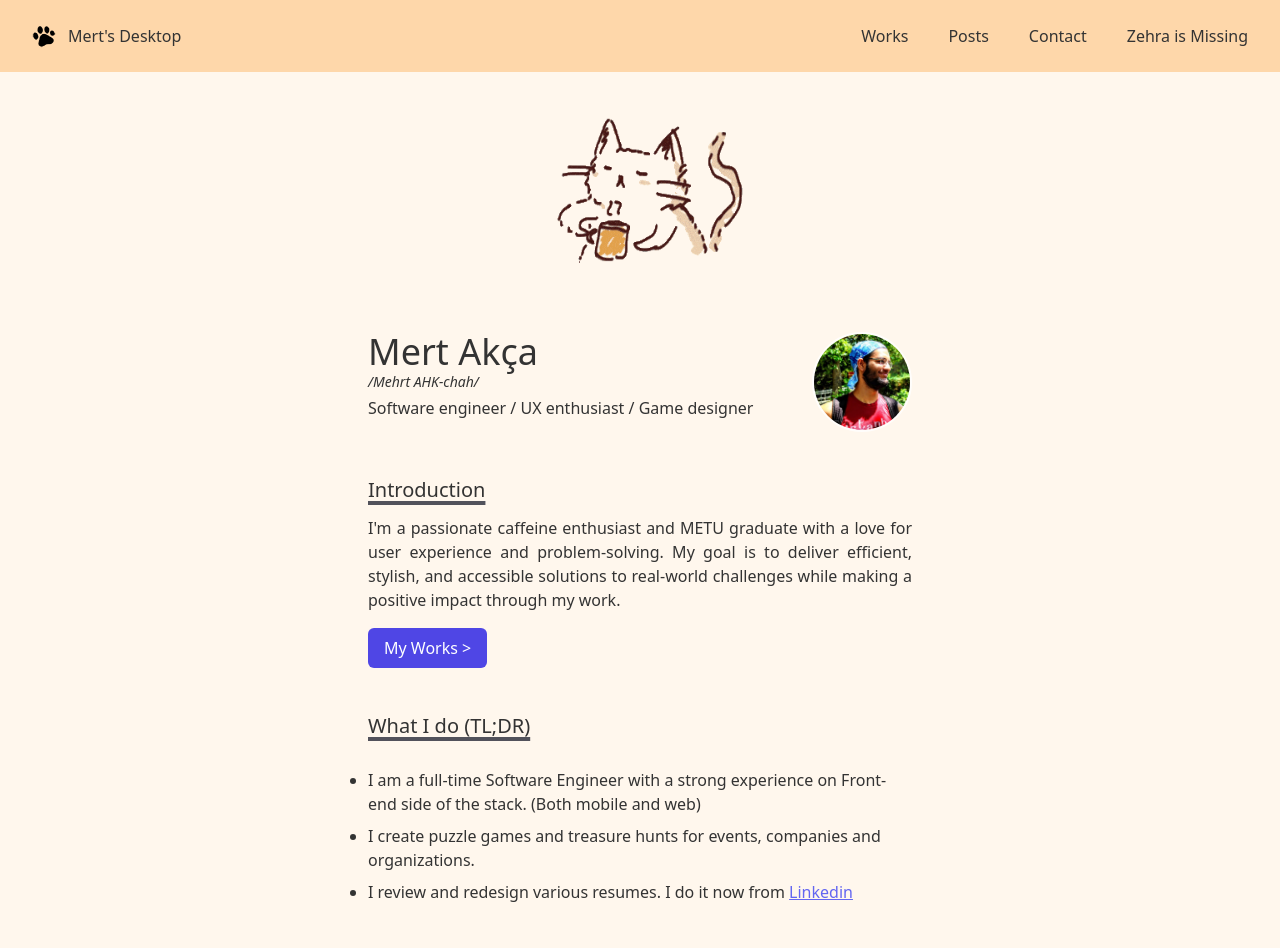
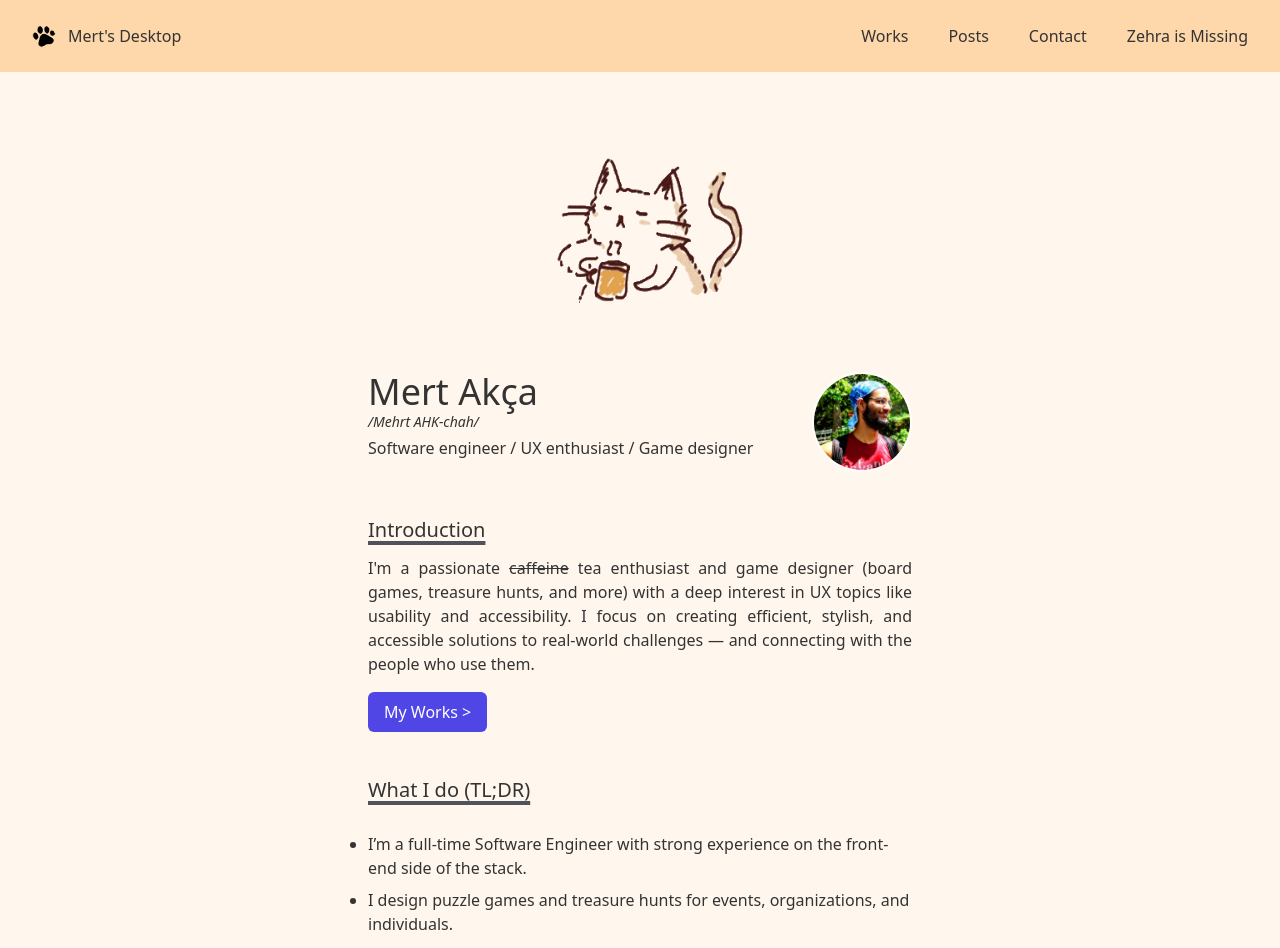
Before and after one commit to utarit/portfolio-website, a Next.js app: page / in a window 1280 px wide. Shown: the top 948 px of the page. Built offline with nearby package versions, Linux system fonts and the light colour scheme.

Commit message:
improve navbar layout, add new posts and add social media banner

```diff
--- a/app/contact/page.tsx
+++ b/app/contact/page.tsx
@@ -6,9 +6,10 @@ import { Button } from "@/design-system/Button";
 const ContactPage = () => {
   return (
     <MainLayout>
-      <section>
-        <h2 className="mb-4 text-2xl">Contact me</h2>
-        <form action="https://formspree.io/f/mnqkpdze" method="POST">
+      <h2 className="mb-4 text-2xl">Contact me</h2>
+
+      {/* <section> */}
+      {/* <form action="https://formspree.io/f/mnqkpdze" method="POST">
           <fieldset className="flex flex-col gap-4 border-2 border-orange-400 dark:border-gray-400 p-4 rounded-md">
             <legend className="px-1">The form</legend>
             <label className="flex flex-col gap-2">
@@ -52,12 +53,10 @@ const ContactPage = () => {
             </label>
             <Button type="submit">Send</Button>
           </fieldset>
-        </form>
-      </section>
+        </form> */}
+      {/* </section> */}
 
       <section className="my-4">
-        <h3 className="text-lg mb-2">or just reach me via</h3>
-
         <address>
           <a href="mailto:mertakca.dev@gmail.com">mertakca.dev@gmail.com</a>
         </address>
--- a/app/page.tsx
+++ b/app/page.tsx
@@ -29,10 +29,7 @@ export default function Home() {
         <section>
           <SectionHeading>Introduction</SectionHeading>
           <p className="text-justify">
-            I&apos;m a passionate caffeine enthusiast and METU graduate with a
-            love for user experience and problem-solving. My goal is to deliver
-            efficient, stylish, and accessible solutions to real-world
-            challenges while making a positive impact through my work.
+            I&apos;m a passionate <span className="line-through">caffeine</span> tea enthusiast and game designer (board games, treasure hunts, and more) with a deep interest in UX topics like usability and accessibility. I focus on creating efficient, stylish, and accessible solutions to real‑world challenges — and connecting with the people who use them.
           </p>
           <Button className="mt-4" href="/works">
             My Works &gt;
@@ -42,27 +39,18 @@ export default function Home() {
           <SectionHeading>What I do (TL;DR)</SectionHeading>
           <ul className="py-4 flex flex-col gap-2 list-disc">
             <li>
-              I am a full-time Software Engineer with a strong experience on
-              Front-end side of the stack. (Both mobile and web)
+              I’m a full-time Software Engineer with strong experience on the front-end side of the stack.            </li>
+            <li>
+              I design puzzle games and treasure hunts for events, organizations, and individuals.
             </li>
             <li>
-              I create puzzle games and treasure hunts for events, companies and
-              organizations.
-            </li>
-            <li>
-              I review and redesign various resumes. I do it now from{"  "}
-              <Link
-                className="underline text-primary-500 hover:text-primary-400"
-                href="https://www.linkedin.com/services/page/94044132028a119877/"
-              >
-                Linkedin
-              </Link>
+              I write articles about software development, UX, and accessibility on Medium.
             </li>
           </ul>
         </section>
         <section>
           <SectionHeading>
-            A Mystery Game: Zehra is Missing (now also in English!)
+            A Mystery Game: Zehra is Missing (English / Turkish)
           </SectionHeading>
           <Image
             height="400"
--- a/app/posts/page.tsx
+++ b/app/posts/page.tsx
@@ -4,6 +4,22 @@ import { MainLayout } from "@/components/layout/main-layout";
 import GridItem from "@/components/works/GridItem";
 
 const posts = [
+  {
+    title:
+      "Creating a chat experience",
+    url:
+      "https://medium.com/heyjobs-tech/creating-a-chat-experience-e8307c594896?utm_source=portfolio",
+    thumbnail:
+      "https://miro.medium.com/v2/resize:fit:1400/format:webp/1*8bdBEj6dc7xoLyEcOaYZwA.png",
+  },
+  {
+    title:
+      "Bringing Scribbles to Life",
+    url:
+      "https://medium.com/heyjobs-tech/bringing-scribbles-to-life-deafe1dcd7e7?utm_source=portfolio",
+    thumbnail:
+      "https://miro.medium.com/v2/resize:fit:1400/format:webp/1*PSCToPx8qmB_Xp4yyCCR2w.png",
+  },
   {
     title:
       "Navigating the European Accessibility Act: Developer’s Guide to Inclusive Web",
--- a/app/zehra/page.tsx
+++ b/app/zehra/page.tsx
@@ -2,10 +2,12 @@ import React from "react";
 
 import { LanguageToggle } from "@/components/LanguageToggle";
 import GameContent from "@/components/zehra-game/GameContent";
+import { SocialBanner } from "@/components/zehra-game/SocialBanner";
 
 const ZehraPage = () => {
   return (
-    <main className="pt-20">
+    <main>
+      <SocialBanner />
       <div className="flex flex-col justify-center items-center my-4 md:mb-0 gap-4">
         <LanguageToggle />
         <GameContent />
--- a/components/CatGif.tsx
+++ b/components/CatGif.tsx
@@ -3,9 +3,9 @@ import Image from "next/image";
 
 const CatGif = () => {
   return (
-    <aside className="flex justify-center items-center pt-8">
+    <aside className="flex justify-center items-center">
       <Image
-        className="dark:invert"
+        className="dark:invert z-[-1]"
         src="/cat-drinking.gif"
         alt="Cat drinking coffee"
         width={300}
--- a/components/Navbar.tsx
+++ b/components/Navbar.tsx
@@ -32,7 +32,7 @@ const Navbar = () => {
   const [isMenuOpen, setIsMenuOpen] = React.useState(false);
 
   return (
-    <header className="z-20 flex justify-between gap-5 py-4 px-4 bg-background-200 bg-opacity-60 backdrop-blur fixed left-0 right-0">
+    <header className="z-20 flex justify-between gap-5 py-4 px-4 bg-background-200 bg-opacity-60 backdrop-blur left-0 right-0">
       <Button
         href="/"
         variant="text"
--- a/components/layout/main-layout.tsx
+++ b/components/layout/main-layout.tsx
@@ -6,7 +6,7 @@ export const MainLayout = ({ children }: { children: React.ReactNode }) => {
   return (
     <>
       <Navbar />
-      <main className="container max-w-xl mx-auto px-4">
+      <main className="container max-w-xl min-h-[calc(100vh-136px)] mx-auto px-4">
         <CatGif />
         {children}
       </main>
--- /dev/null
+++ b/components/zehra-game/SocialBanner.tsx
@@ -0,0 +1,14 @@
+'use client'
+
+import { useLanguage } from "@/contexts/LanguageContext";
+
+export const SocialBanner = () => {
+    const { t } = useLanguage();
+
+    return (
+        <div className="w-full px-4 py-2 bg-primary-600 text-white text-center">
+            <p>{t("socialBanner")}</p>
+            <a className="underline" target="_blank" href="https://www.instagram.com/secrethunters1/">@secrethunters1</a>
+        </div>
+    );
+}
--- a/lib/translations/zehra.ts
+++ b/lib/translations/zehra.ts
@@ -11,6 +11,7 @@ export const translations = {
     // Navigation and main page
     gameTitle: "Zehra is Missing",
     gamePdf: "Start Here: Game PDF (EN)",
+    socialBanner: "If you enjoyed the game and want more, follow me on Instagram — I’ll be sharing all future games there.",
     pdfLink:
       "https://docs.google.com/document/d/1JBYExCLctOVK-Qj3HjQPWZglMmt8dP4IZY7BTwEwOl0/edit?usp=sharing",
     gameDescription: "A Mystery Game: Zehra is Missing",
@@ -236,6 +237,7 @@ export const translations = {
     // Navigation and main page
     gameTitle: "Zehra Kayıp",
     gamePdf: "Buradan Başlayın: Oyun PDF (TR)",
+    socialBanner: "Oyunu beğendiysen ve daha fazlasını görmek istiyorsan, Instagram’dan takip et — yeni oyunları orada paylaşacağım.",
     pdfLink:
       "https://docs.google.com/document/d/1XYFz_e6lnMz52nTBZoX5tLlucA_K2idL-6nOsze4hU0/edit?usp=sharing",
     gameDescription: "Bir Gizem Oyunu: Zehra Kayıp",
```
Also changed, not shown: 1 other file (tests, documents, lock files or other folders).
